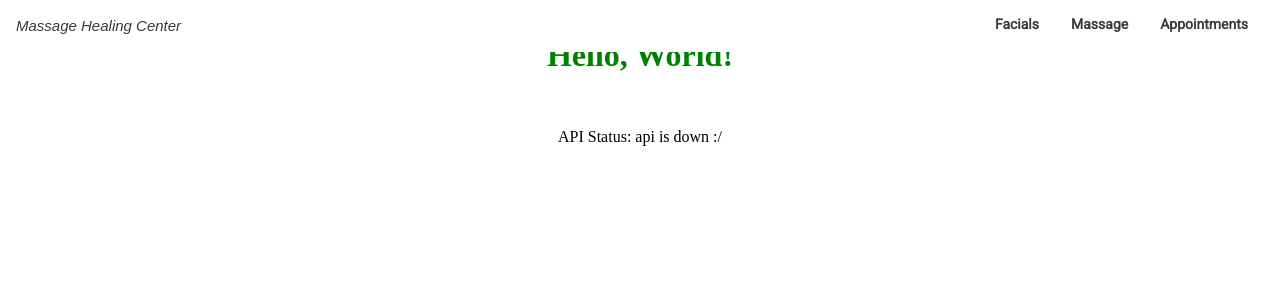
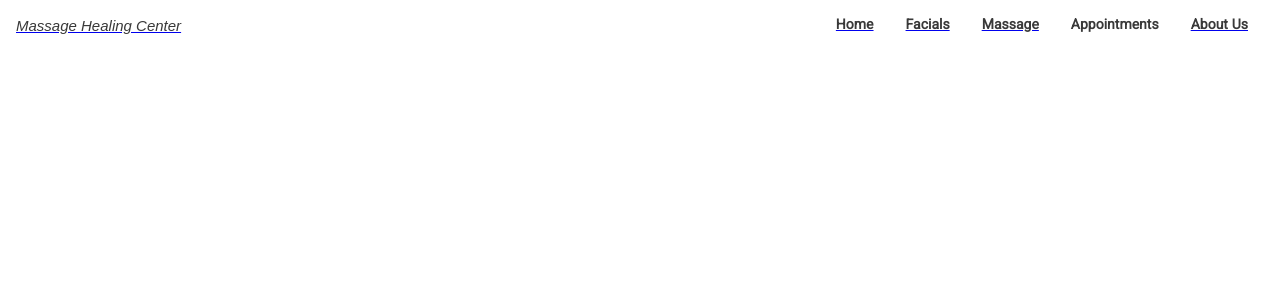
Before and after one commit to yeonjupark95/massage_healing_center, a React (Create React App) app: page /facials in a window 1280 px wide. Shown: the top 300 px of the page. Built offline with nearby package versions, Linux system fonts and the light colour scheme; no server answers; a web font is replaced by a local one.

Commit message:
set up rotues for other nav items

```diff
--- /dev/null
+++ b/src/components/AboutUs.js
@@ -0,0 +1,7 @@
+import React from "react";
+import "../style/AboutUs.css";
+
+const AboutUs = () => {
+  return <>AboutUs</>;
+};
+export default AboutUs;
--- a/src/components/App.js
+++ b/src/components/App.js
@@ -6,6 +6,9 @@ import { Routes, Route, useNavigate } from "react-router-dom";
 import Home from "./Home/Home";
 import Service from "./Home/Service";
 import Reviews from "./Home/Reviews";
+import Facial from "./Service/Facial";
+import Massage from "./Service/Massage";
+import AboutUs from "./AboutUs";
 import FAQ from "./Home/FAQ";
 import Navigation from "./Navigation";
 import { getAPIHealth } from "../axios-services";
@@ -43,9 +46,10 @@ const App = () => {
             </>
           }
         />
+        <Route path="/facials" element={Facial} />
+        <Route path="/massage" element={Massage} />
+        <Route path="/aboutus" element={AboutUs} />
       </Routes>
-      <h1>Hello, World!</h1>
-      <p>API Status: {APIHealth}</p>
     </div>
   );
 };
--- a/src/components/Navigation.js
+++ b/src/components/Navigation.js
@@ -6,11 +6,23 @@ const Navigation = () => {
   return (
     <>
       <div className="nav-container">
-        <div className="logo">Massage Healing Center</div>
+        <Link to="/">
+          <div className="logo">Massage Healing Center</div>
+        </Link>
         <div className="nav-categories-container">
-          <div className="service-link">Facials</div>
+          <Link to="/">
+            <div className="service-link">Home</div>
+          </Link>
+          <Link to="/facials">
+            <div className="service-link">Facials</div>
+          </Link>
+          <Link to="/massage">
           <div className="service-link">Massage</div>
+          </Link>
           <div className="service-link">Appointments</div>
+          <Link to="/aboutus">
+          <div className="service-link">About Us</div>
+          </Link>
         </div>
       </div>
     </>
--- a/src/components/Service/Facial.js
+++ b/src/components/Service/Facial.js
@@ -2,8 +2,12 @@ import React from "react";
 import "../../style/Service.css";
 
 const Facial = () => {
-    return(
-        <>Facial</>
-    )
-}
+  return (
+    <>
+      <div className="service-menu-container">
+        <div className="service-title">Service Menu</div>
+      </div>
+    </>
+  );
+};
 export default Facial;
--- a/src/components/Service/Massage.js
+++ b/src/components/Service/Massage.js
@@ -2,6 +2,6 @@ import React from "react";
 import "../../style/Service.css";
 
 const Massage = () => {
-  return <>Facial</>;
+  return <>Massage</>;
 };
 export default Massage;
--- a/src/style/Service.css
+++ b/src/style/Service.css
@@ -0,0 +1,3 @@
+.service-title{
+    margin-top:100px;
+}
```
Also changed, not shown: src/components/Service/Appointment.js (added, +12 -0 lines), src/style/AboutUs.css (added).
